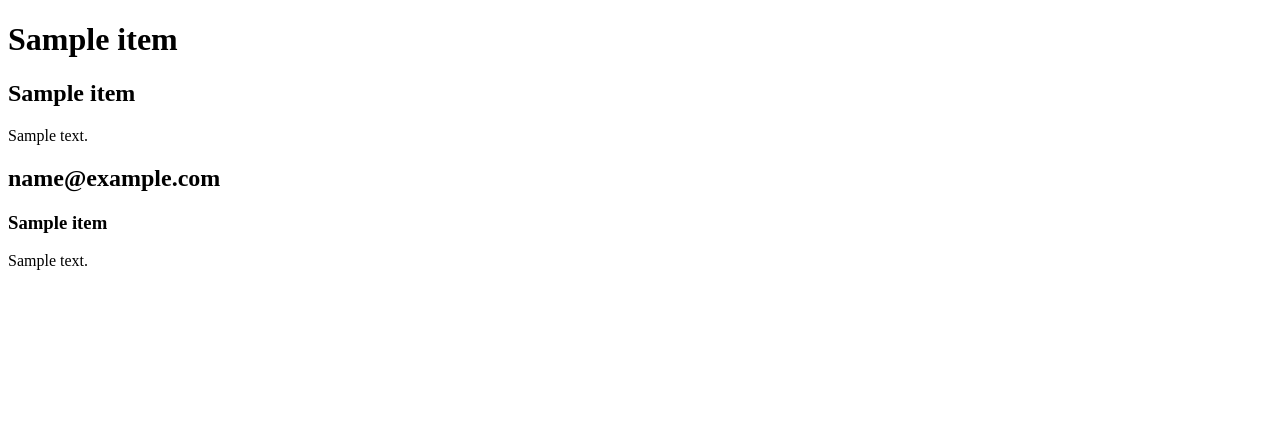
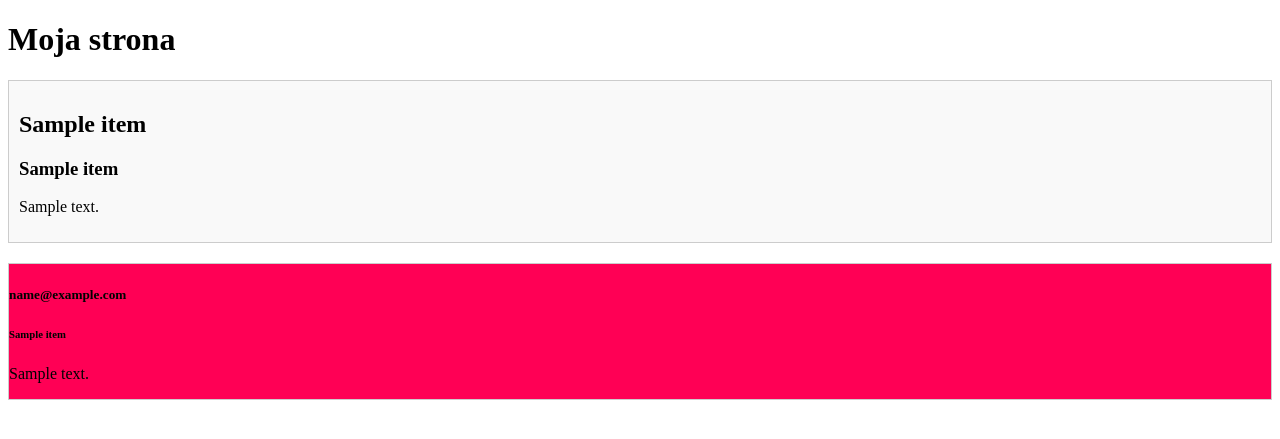
Before and after one commit to patpietryg/projectTiOK, a FastAPI app: page /post/1 in a window 1280 px wide. Shown: the top 439 px of the page. Run offline with FastAPI, Linux system fonts and the light colour scheme; a database or web service that is not in the repository returns one stand-in record (values such as "Sample title"); data that the repository does not hold is empty.

```diff
--- a/static/css/style.css
+++ b/static/css/style.css
@@ -1,4 +1,3 @@
-
 a:-webkit-any-link {
     color: #000000;
     cursor: pointer;
@@ -13,6 +12,12 @@ a:-webkit-any-link {
 	background-color: #f9f9f9;
 }
 
+.comment {
+	border: 1px solid #ccc;
+	margin-top: 20px;
+	background-color: #ff0055;
+}
+
 .comments-link {
 	margin-top: 10px;
 }
--- a/templates/index.html
+++ b/templates/index.html
@@ -5,7 +5,7 @@
     <link rel="stylesheet" type="text/css" href="../static/css/style.css">
 </head>
 <body>
-    <div class="home-link"><h1><a href="/">Moja strona</a></h1></div>
+    <div><h1><a href="/">Moja strona</a></h1></div>
     <div class="search">
         <form method="GET" action="/">
             <label for="search">Search:</label>
--- a/templates/post.html
+++ b/templates/post.html
@@ -1,20 +1,22 @@
 <!DOCTYPE html>
 <html>
 <head>
-    <title>Post id={{post.id}}</title>
-    <link rel="stylesheet" type="static/css" href="style.css">
+    <title>Post {{post.id}}</title>
+    <link rel="stylesheet" type="text/css" href="../static/css/style.css">
 </head>
 <body>
-    <h1>{{post.title}}</h1>
-    <h2>{{ user.name }}</h2>
+    <div><h1><a href="/">Moja strona</a></h1></div>
+    <div class="post"><h2>{{post.title}}</h2>
+    <h3>{{ user.name }}</h3>
     <p>{{post.body}}</p>
+        </div>
 
     {% for comment in comments %}
     <div class="comment">
-        <h2>{{ comment.email }}</h2>
-        <h3>{{ comment.name }}</h3>
-        <p>{{ comment.body }} </p>
-    </div>
+        <h5>{{ comment.email }}</h5>
+        <h6>{{ comment.name }}</h6>
+        <p>{{ comment.body }} </p></div>
     {% endfor %}
+
 </body>
 </html>
--- a/test_app.py
+++ b/test_app.py
@@ -24,7 +24,6 @@ class TestReadRoot(unittest.TestCase):
     def test_read_root(self):
         response = self.client.get("/")
         self.assertEqual(response.status_code, 200)
-        # assert other properties of the response
 
 
 class TestGetPost(unittest.TestCase):
```
